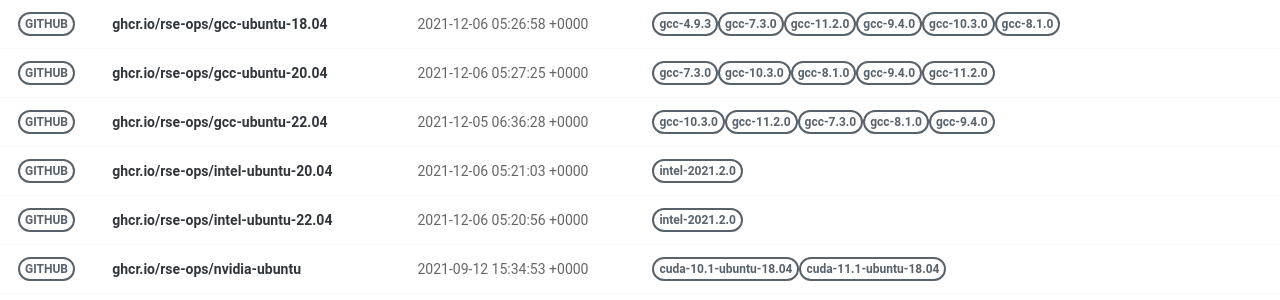
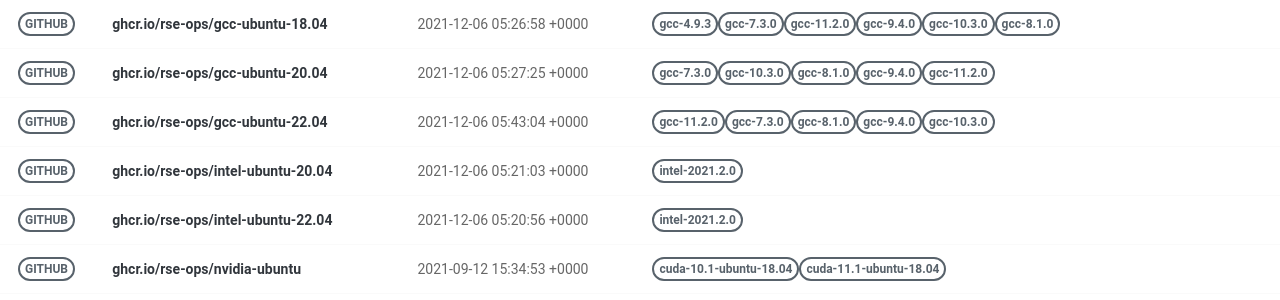
Before and after one commit to rse-ops/docker-images, a Jekyll site: the page built from pages/index.md, in a window 1280 px wide. Shown: the part 375-675 px from the top of the page. Built offline with Jekyll 4.4.1, drawn with Linux system fonts in a browser that asks for light colours; nearby versions of some CDN libraries.

Commit message:
Automated push to update library 2021-12-06

```diff
--- a/_library/ghcr.io-rse-ops-gcc-ubuntu-22.04.md
+++ b/_library/ghcr.io-rse-ops-gcc-ubuntu-22.04.md
@@ -1,14 +1,11 @@
 ---
 layout: container
 name: ghcr.io/rse-ops/gcc-ubuntu-22.04
-updated_at: 2021-12-05 06:36:28.653637
+updated_at: 2021-12-06 05:43:04.034026
 
 
 container_url: https://github.com/orgs/rse-ops/packages/container/package/gcc-ubuntu-22.04
 versions:
- - tag: gcc-10.3.0
-   dockerfile: https://github.com/rse-ops/docker-images/blob/main/ubuntu/gcc/Dockerfile
-   manifest: https://crane.ggcr.dev/manifest/ghcr.io/rse-ops/gcc-ubuntu-22.04:gcc-10.3.0
  - tag: gcc-11.2.0
    dockerfile: https://github.com/rse-ops/docker-images/blob/main/ubuntu/gcc/Dockerfile
    manifest: https://crane.ggcr.dev/manifest/ghcr.io/rse-ops/gcc-ubuntu-22.04:gcc-11.2.0
```
Also changed, not shown: other parts of _library/ghcr.io-rse-ops-gcc-ubuntu-22.04.md (+3 -0 lines).
